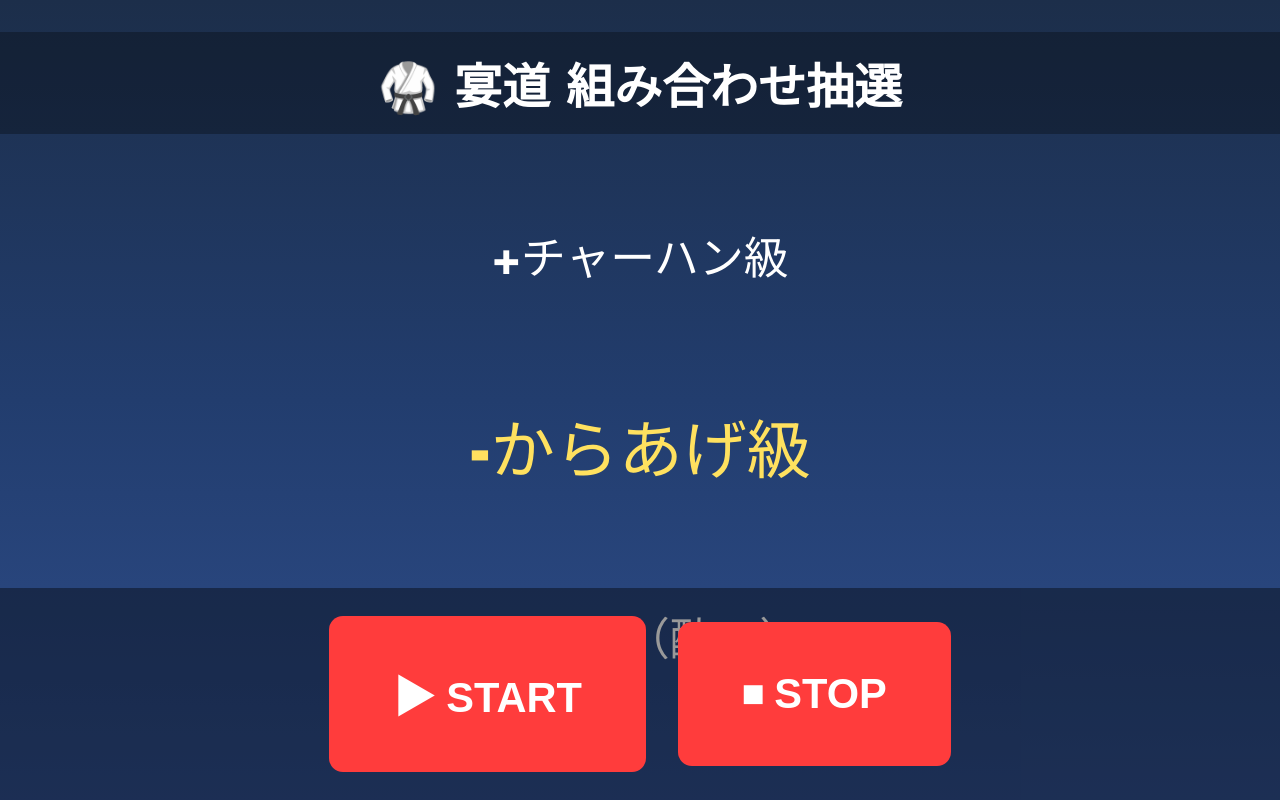
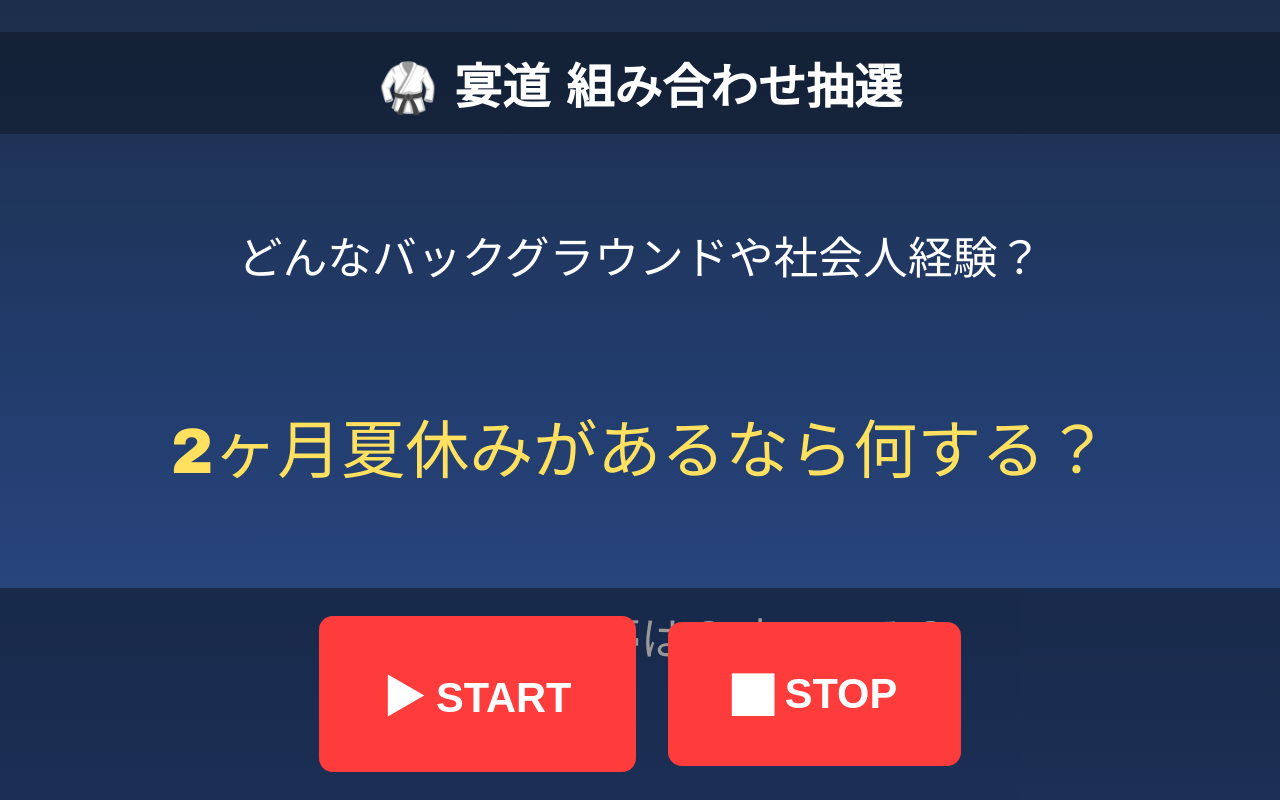
Before and after one commit to masayuki610930/2025-07-24, a plain HTML site: page index.html in a window 1280 px wide. Drawn offline with Linux system fonts and the light colour scheme.

Commit message:
Update index.html

```diff
--- a/index.html
+++ b/index.html
@@ -2,7 +2,7 @@
 <html lang="ja">
 <head>
   <meta charset="UTF-8">
-  <title>宴道 抽選ルーレット</title>
+  <title>テーマ　ルーレット</title>
   <style>
     html, body {
       margin: 0;
@@ -101,19 +101,19 @@
 
   <div id="controls">
     <button onclick="startRoll()">▶ START</button>
-    <button onclick="stopRoll()">⏹ STOP</button>
+    <button onclick="stopRoll()">⬛︎ STOP</button>
   </div>
 
   <script>
     const themes = [
-      '+チャーハン級',
-      '-からあげ級',
-      '+90kg（酔い）',
-      '最近笑った話',
-      '一発ギャグ級',
-      '推しを語る級',
-      '失敗談級',
-      '隣の人を褒める級'
+      'どんなバックグラウンドや社会人経験？',
+      '2ヶ月夏休みがあるなら何する？',
+      '子どもの頃の夢は？叶ってる？',
+      'どんな超能力が欲しい？なぜ？',
+      '始めたみたい趣味・挑戦は？',
+      '期待している・していたテクノロジーは？',
+      'これを語らせろ！（趣味、推し、コレクション）',
+      'フリーテーマでどうぞ'
     ];
 
     const roller = document.getElementById('roller');
```
